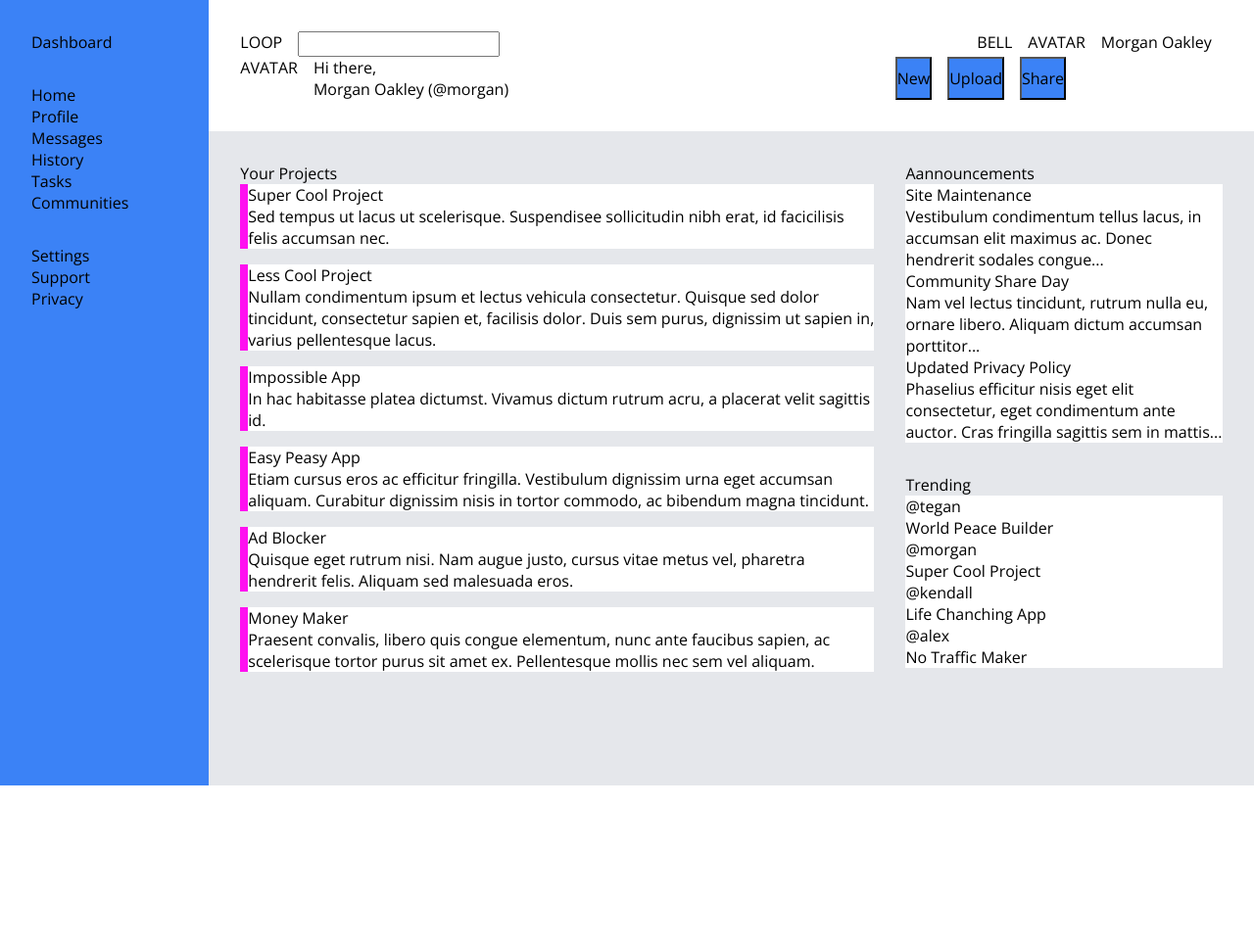
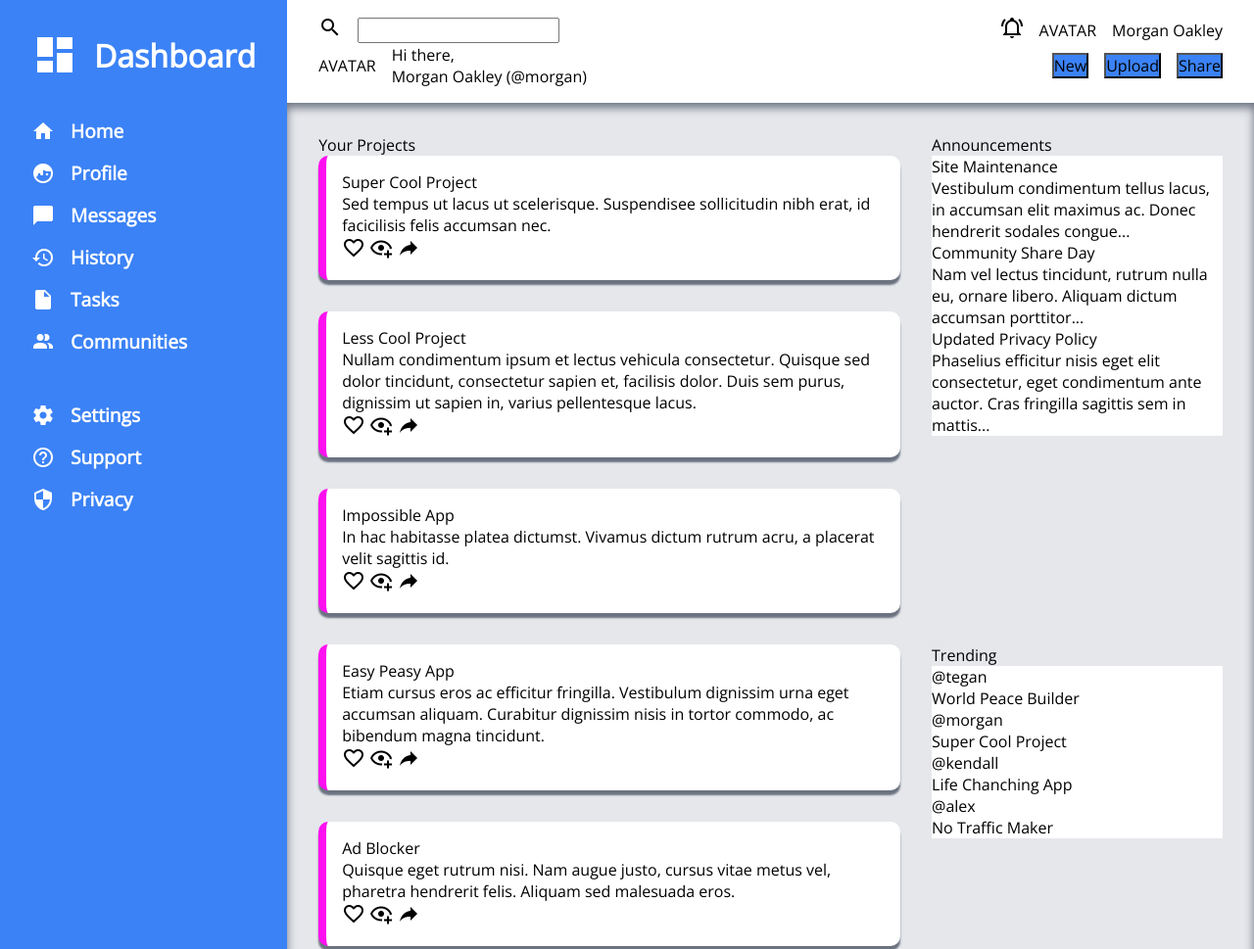
Before and after one commit to martijnwesselius/admin-dashboard, a plain HTML site: page index.html in a window 1280 px wide. Shown: the top 969 px of the page at 98% size. Before the commit the page ends 802 px from the top, so only its background shows below. Drawn offline with nearby package versions, Linux system fonts and the light colour scheme.

Commit message:
Add icons and finish sidebar

```diff
--- a/index.html
+++ b/index.html
@@ -6,6 +6,7 @@
     <meta name="viewport" content="width=device-width, initial-scale=1.0">
     <title>Admin Dashboard</title>
     <link rel="stylesheet" href="style.css">
+    <link rel="icon" href="icons/monitor-dashboard.png">
 </head>
 <body>
 
@@ -13,11 +14,15 @@
 
         <div class="header-top">
             <div class="search-container">
-                <div id="loop">LOOP</div>
+                <div class="icon">
+                    <img src="icons/magnify.png" alt="magnify">
+                </div>
                 <input type="search">
             </div>
             <div class="account-container">
-                <div id="bell">BELL</div>
+                <div class="icon">
+                    <img src="icons/bell-ring-outline.png" alt="bellring">
+                </div>
                 <div class="avatar">AVATAR</div>
                 <p>Morgan Oakley</p>
             </div>
@@ -43,25 +48,53 @@
     <div class="sidebar">
 
         <div class="logo">
+            <img src="icons/view-dashboard.png" alt="dashboard">
             <p>Dashboard</p>
         </div>
 
         <div class="sidebar-links">
             <ul>
-                <li>Home</li>
-                <li>Profile</li>
-                <li>Messages</li>
-                <li>History</li>
-                <li>Tasks</li>
-                <li>Communities</li>
+                <li>
+                    <img src="icons/home.png" alt="home">
+                    <a href="">Home</a>
+                </li>
+                <li>
+                    <img src="icons/face-man-profile.png" alt="profile">
+                    <a href="">Profile</a>
+                </li>
+                <li>
+                    <img src="icons/message.png" alt="message">
+                    <a href="">Messages</a>
+                </li>
+                <li>
+                    <img src="icons/history.png" alt="history">
+                    <a href="">History</a>
+                </li>
+                <li>
+                    <img src="icons/file.png" alt="file">
+                    <a href="">Tasks</a>
+                </li>
+                <li>
+                    <img src="icons/account-multiple.png" alt="community">
+                    <a href="">Communities</a>
+                </li>
             </ul>
         </div>
 
         <div class="sidebar-links">
             <ul>
-                <li>Settings</li>
-                <li>Support</li>
-                <li>Privacy</li>
+                <li>
+                    <img src="icons/settings.png" alt="settings">
+                    <a href="">Settings</a>
+                </li>
+                <li>
+                    <img src="icons/help-circle-outline.png" alt="question">
+                    <a href="">Support</a>
+                </li>
+                <li>
+                    <img src="icons/security.png" alt="privacy">
+                    <a href="">Privacy</a>
+                </li>
             </ul>
         </div>
 
@@ -75,7 +108,11 @@
                 <div class="card">
                     <p class="title">Super Cool Project</p>
                     <p>Sed tempus ut lacus ut scelerisque. Suspendisee sollicitudin nibh erat, id facicilisis felis accumsan nec.</p>
-                    <div class="icons"></div>
+                    <div class="icons">
+                        <img src="icons/heart-outline.png" alt="heart">
+                        <img src="icons/eye-plus-outline.png" alt="eye-plus-outline">
+                        <img src="icons/share.png" alt="share">
+                    </div>
                 </div>
                 <div class="card">
                     <p class="title">Less Cool Project</p>
@@ -83,12 +120,20 @@
                         Nullam condimentum ipsum et lectus vehicula consectetur. Quisque sed dolor tincidunt, consectetur sapien et,
                         facilisis dolor. Duis sem purus, dignissim ut sapien in, varius pellentesque lacus.
                     </p>
-                    <div class="icons"></div>
+                    <div class="icons">
+                        <img src="icons/heart-outline.png" alt="heart">
+                        <img src="icons/eye-plus-outline.png" alt="eye-plus-outline">
+                        <img src="icons/share.png" alt="share">
+                    </div>
                 </div>
                 <div class="card">
                     <p class="title">Impossible App</p>
                     <p>In hac habitasse platea dictumst. Vivamus dictum rutrum acru, a placerat velit sagittis id.</p>
-                    <div class="icons"></div>
+                    <div class="icons">
+                        <img src="icons/heart-outline.png" alt="heart">
+                        <img src="icons/eye-plus-outline.png" alt="eye-plus-outline">
+                        <img src="icons/share.png" alt="share">
+                    </div>
                 </div>
                 <div class="card">
                     <p class="title">Easy Peasy App</p>
@@ -96,7 +141,11 @@
                         Etiam cursus eros ac efficitur fringilla. Vestibulum dignissim urna eget accumsan aliquam. Curabitur dignissim
                         nisis in tortor commodo, ac bibendum magna tincidunt.
                     </p>
-                    <div class="icons"></div>
+                    <div class="icons">
+                        <img src="icons/heart-outline.png" alt="heart">
+                        <img src="icons/eye-plus-outline.png" alt="eye-plus-outline">
+                        <img src="icons/share.png" alt="share">
+                    </div>
                 </div>
                 <div class="card">
                     <p class="title">Ad Blocker</p>
@@ -104,7 +153,11 @@
                         Quisque eget rutrum nisi. Nam augue justo, cursus vitae metus vel, pharetra hendrerit felis. Aliquam sed
                         malesuada eros.
                     </p>
-                    <div class="icons"></div>
+                    <div class="icons">
+                        <img src="icons/heart-outline.png" alt="heart">
+                        <img src="icons/eye-plus-outline.png" alt="eye-plus-outline">
+                        <img src="icons/share.png" alt="share">
+                    </div>
                 </div>
                 <div class="card">
                     <p class="title">Money Maker</p>
@@ -112,13 +165,17 @@
                         Praesent convalis, libero quis congue elementum, nunc ante faucibus sapien, ac scelerisque tortor purus
                         sit amet ex. Pellentesque mollis nec sem vel aliquam.
                     </p>
-                    <div class="icons"></div>
+                    <div class="icons">
+                        <img src="icons/heart-outline.png" alt="heart">
+                        <img src="icons/eye-plus-outline.png" alt="eye-plus-outline">
+                        <img src="icons/share.png" alt="share">
+                    </div>
                 </div>
             </div>
         </div>
 
         <div id="announcements">
-            <p class="title">Aannouncements</p>
+            <p class="title">Announcements</p>
             <div class="card-container">
                 <div class="card">
                     <p class="title">Site Maintenance</p>
--- a/style.css
+++ b/style.css
@@ -4,6 +4,7 @@
     /* https://tailwindcss.com/docs/customizing-colors */
     --background-grey: #e5e7eb; /*grey 200*/
     --text-grey: #9ca3af; /*grey 400*/
+    --shadow: #6b7280; /*grey 500*/
     --accent-blue: #3b82f6; /*blue 500*/
     --accent-pink: #FF10F0; /*neon pink*/
 }
@@ -22,20 +23,31 @@ body {
     grid-template-rows: 1fr 5fr;
 }
 
+
+
+/* HEADER */
+
 .header {
     grid-column: 2 / 3;
     grid-row: 1 / 2;
-    padding: 2rem;
+    padding: 1rem 2rem;
+
+}
+
+.header img {
+    height: 1.5rem;
 }
 
 .header-top {
     display: grid;
     grid-template-columns: 3fr 1fr;
+    align-items: center;
 }
 
 .header-bottom {
     display: grid;
     grid-template-columns: 2fr 1fr;
+    align-items: center;
 }
 
 .search-container,
@@ -43,13 +55,22 @@ body {
 .greeting-container,
 .button-container {
     display: flex;
+    align-items: center;
     gap: 1rem;
+}
+
+.account-container,
+.button-container {
+    justify-content: end;
 }
 
 button {
     background-color: var(--accent-blue);
 }
 
+
+
+/* SIDEBAR */
 
 .sidebar {
     grid-column: 1 / 2;
@@ -59,11 +80,42 @@ button {
     flex-direction: column;
     gap: 2rem;
     background: var(--accent-blue);
+    font-weight: bolder;
+    color: white;
+}
+
+.logo {
+    display: flex;
+    align-items: center;
+    gap: 1rem;
+}
+
+.logo p {
+    font-size: 2rem;
 }
 
 .sidebar-links li {
     list-style-type: none;
+    display: flex;
+    align-items: center;
+    gap: 1rem;
+    padding: 0.5rem 0;
 }
+
+.sidebar-links img {
+    height: 1.5rem;
+}
+
+.sidebar-links a {
+    text-decoration: none;
+    color: white;
+    font-size: 1.2rem;
+    /* font-weight: bold; */
+}
+
+
+
+/* MAIN */
 
 .main {
     grid-column: 2 / 3;
@@ -74,26 +126,38 @@ button {
     gap: 2rem;
     padding: 2rem;
     background-color: var(--background-grey);
+    box-shadow: 0 5px 10px 0 var(--shadow) inset;
 }
 
 .card {
     background-color: white;
 }
 
+.card img {
+    height: 1.5rem;
+}
+
 #projects {
     grid-row: 1 / 3;
-
 }
 
 #projects .card-container {
     display: grid;
     grid-template-columns: repeat(auto-fit, minmax(400px, 1fr));
-    gap: 1rem;
+    gap: 2rem;
 }
 
 #projects .card {
+    padding: 1rem;
     border-left: 0.5rem solid var(--accent-pink);
+    border-radius: 10px;
+    box-shadow: 0px 5px 2px var(--shadow);
 }
+
+/* .card-container {
+    background-color: white;
+    border-radius: 10px;
+} */
 
 #announcements {
     grid-column: 2 / 3;
```
Also changed, not shown: icons/account-multiple.png (added), icons/bell-ring-outline.png (added), icons/eye-plus-outline.png (added), icons/face-man-profile.png (added), icons/file.png (added), icons/heart-outline.png (added), icons/help-circle-outline.png (added), icons/history.png (added), icons/home.png (added), icons/magnify.png (added), icons/message.png (added), icons/monitor-dashboard.png (added), icons/security.png (added), icons/settings.png (added), 2 more files.
